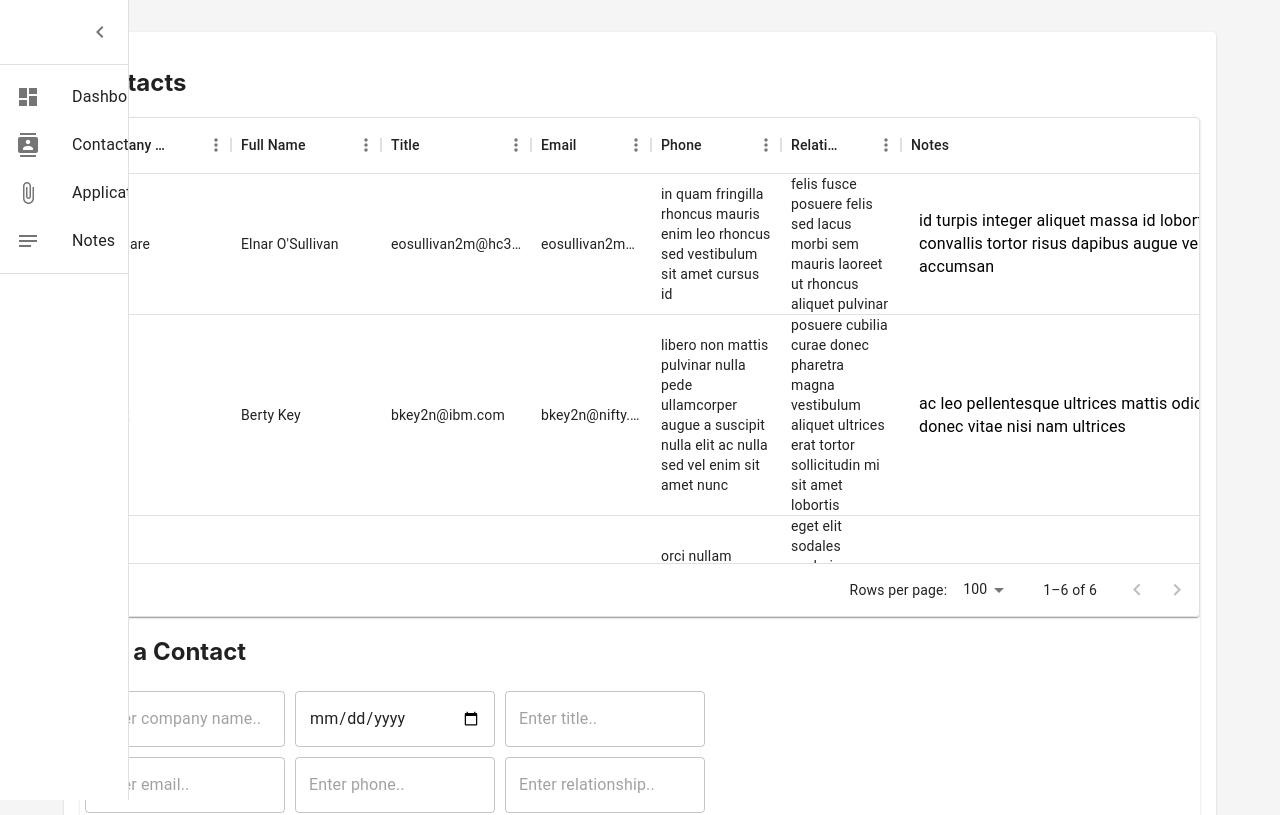
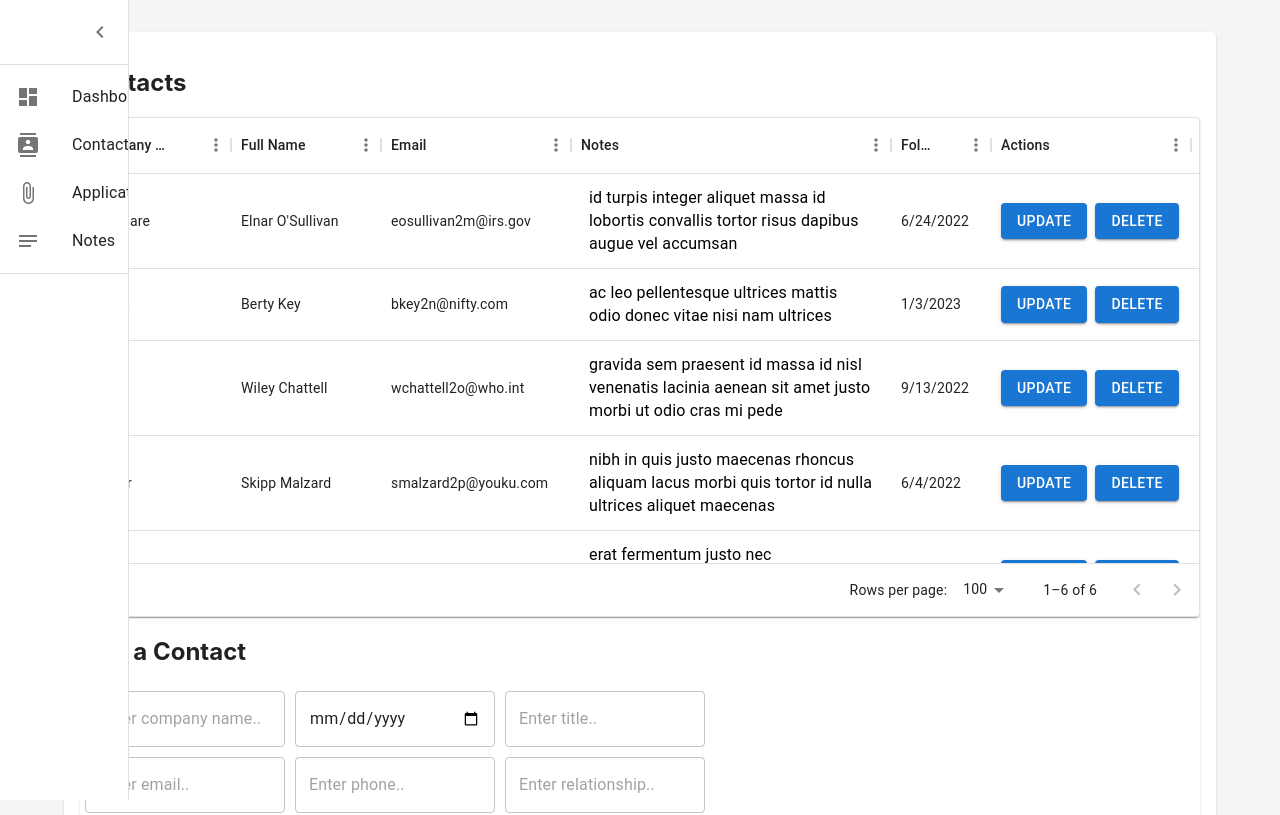
Before and after one commit to OSUMed/Job-Navi-FrontEnd, a React (Create React App) app: page /contacts in a window 1280 px wide. Shown: the top 815 px of the page. Built offline with nearby package versions, Linux system fonts and the light colour scheme; the HTML template or start-up script is replaced by a standard one.

Commit message:
Change DataTable view columns

```diff
--- a/src/Components/Applications.tsx
+++ b/src/Components/Applications.tsx
@@ -28,9 +28,9 @@ import {
   GridRowModes,
   GridRowModesModel,
   GridRenderEditCellParams,
-  GridRenderCellParams,
   useGridApiContext,
   GridActionsCellItem,
+  GridToolbar,
 } from "@mui/x-data-grid";
 import moment from "moment";
 import { styled } from "@mui/material/styles";
@@ -67,7 +67,11 @@ export default function Applications() {
     company: "",
     dateApplied: "",
   });
-  const [pageSize, setPageSize] = React.useState<number>(20);
+  // const [pageSize, setPageSize] = React.useState<number>(20);
+  const [paginationModel, setPaginationModel] = React.useState({
+    pageSize: 20,
+    page: 0,
+  });
   const [rowId, setRowId] = React.useState<number | null>();
   const [loading, setLoading] = React.useState<boolean>(true);
   const [rowModesModel, setRowModesModel] = React.useState<GridRowModesModel>(
@@ -125,6 +129,7 @@ export default function Applications() {
           value={params.row.notes}
         />
       ),
+      renderEditCell: CustomEditComponent,
       // This will render the cell how you want it. Instead of a regular cell, I want to create a textfield so I don't have to scroll
       // right when the message is too long(textfield wraps text around)
       // renderCell: (params) => (
@@ -154,38 +159,22 @@ export default function Applications() {
       editable: true,
       sortable: true,
     },
-    {
-      field: "dateCreated",
-      headerName: "Date Created",
-      // hide: true,
-      width: 120,
-      editable: true,
-      sortable: true,
-    },
-    {
-      field: "status",
-      headerName: "Status",
-      width: 130,
-      type: "singleSelect",
-      // I want this header's column to have options we can pick from:
-      valueOptions: [
-        "Bookmarked",
-        "Applying",
-        "Applied",
-        "Interviewing",
-        "Negotiating",
-        "Accepted",
-      ],
-      editable: true,
-      sortable: true,
-    },
-    {
-      field: "salary",
-      headerName: "Salary(USD)",
-      width: 120,
-      editable: true,
-      sortable: true,
-    },
+    // {
+    //   field: "dateCreated",
+    //   headerName: "Date Created",
+    //   hideable: true,
+    //   width: 120,
+    //   sortable: true,
+    // },
+
+    // {
+    //   field: "salary",
+    //   headerName: "Salary(USD)",
+    //   width: 120,
+    //   hideable: true,
+    //   editable: true,
+    //   sortable: true,
+    // },
     {
       field: "location",
       headerName: "Job Location",
@@ -225,46 +214,47 @@ export default function Applications() {
       //   />
       // ),
     },
-    {
-      field: "notes",
-      headerName: "Notes",
-      width: 350,
-      // hide: true,
-      editable: true,
-      sortable: true,
-      renderCell: (params) => (
-        <CustomDisabledTextField
-          multiline
-          variant={"standard"}
-          fullWidth
-          InputProps={{ disableUnderline: true }}
-          maxRows={4}
-          disabled={true}
-          sx={{
-            padding: 1,
-            color: "primary.main",
-          }}
-          defaultValue={params.row.notes}
-          value={params.row.notes}
-        />
-      ),
-      // renderCell: (params) => (
-      //   <CustomDisabledTextField
-      //     multiline
-      //     variant={"standard"}
-      //     fullWidth
-      //     InputProps={{ disableUnderline: true }}
-      //     maxRows={4}
-      //     disabled={true}
-      //     sx={{
-      //       padding: 1,
-      //       color: "primary.main",
-      //     }}
-      //     defaultValue={params.row.notes}
-      //     value={params.row.notes}
-      //   />
-      // )
-    },
+    // {
+    //   field: "notes",
+    //   headerName: "Notes",
+    //   width: 350,
+    //   // hide: true,
+    //   editable: true,
+    //   sortable: true,
+    //   resizable: true,
+    //   renderCell: (params) => (
+    //     <CustomDisabledTextField
+    //       multiline
+    //       variant={"standard"}
+    //       fullWidth
+    //       InputProps={{ disableUnderline: true }}
+    //       maxRows={4}
+    //       disabled={true}
+    //       sx={{
+    //         padding: 1,
+    //         color: "primary.main",
+    //       }}
+    //       defaultValue={params.row.notes}
+    //       value={params.row.notes}
+    //     />
+    //   ),
+    //   // renderCell: (params) => (
+    //   //   <CustomDisabledTextField
+    //   //     multiline
+    //   //     variant={"standard"}
+    //   //     fullWidth
+    //   //     InputProps={{ disableUnderline: true }}
+    //   //     maxRows={4}
+    //   //     disabled={true}
+    //   //     sx={{
+    //   //       padding: 1,
+    //   //       color: "primary.main",
+    //   //     }}
+    //   //     defaultValue={params.row.notes}
+    //   //     value={params.row.notes}
+    //   //   />
+    //   // )
+    // },
     {
       field: "dateApplied",
       headerName: "Date Applied",
@@ -277,6 +267,23 @@ export default function Applications() {
       field: "priority",
       headerName: "Priority",
       width: 80,
+      editable: true,
+      sortable: true,
+    },
+    {
+      field: "status",
+      headerName: "Status",
+      width: 130,
+      type: "singleSelect",
+      // I want this header's column to have options we can pick from:
+      valueOptions: [
+        "Bookmarked",
+        "Applying",
+        "Applied",
+        "Interviewing",
+        "Negotiating",
+        "Accepted",
+      ],
       editable: true,
       sortable: true,
     },
@@ -524,13 +531,6 @@ export default function Applications() {
     return <LinearProgress />;
   }
 
-  // Below we have <DataGrid> like a component and we pass options into it, like how we pass parent props to childs. Though
-  // here the child component(datagrid), is an API in MUI.
-  // columns: what the headers and associated column configuations are
-  // rows: the actual data for each row(it does the map function)
-  // Update stuff is a little weird-- requires making a promise and resolving it
-  // After that, it is just the regular Form Submit stuff
-
   const setRowEdit = (id: GridRowId) => {
     setRowModesModel({ ...rowModesModel, [id]: { mode: GridRowModes.Edit } });
   };
@@ -577,12 +577,17 @@ export default function Applications() {
                   // }
                   // pageSize={pageSize}
                   // rowsPerPageOptions={[20, 40, 60]}
-                  // autoPageSize={true}
+                  paginationModel={paginationModel}
+                  onPaginationModelChange={setPaginationModel}
+                  autoPageSize={true}
                   // experimentalFeatures={{ newEditingApi: true }}
                   editMode="row"
                   processRowUpdate={processRowUpdate}
                   onProcessRowUpdateError={handleProcessRowUpdateError}
                   rowModesModel={rowModesModel}
+                  slots={{
+                    toolbar: GridToolbar,
+                  }}
                 />
               </Paper>
               <h2>Add a Job</h2>
--- a/src/Components/Contacts.tsx
+++ b/src/Components/Contacts.tsx
@@ -132,41 +132,32 @@ export default function Contacts({ cookie }: PropTypes) {
       editable: true,
       sortable: true,
     },
-    {
-      field: "title",
-      headerName: "Title",
-      width: 150,
-      editable: true,
-      sortable: true,
-    },
+    // {
+    //   field: "title",
+    //   headerName: "Title",
+    //   width: 150,
+    //   editable: true,
+    //   sortable: true,
+    // },
     {
       field: "email",
       headerName: "Email",
       // hide: true,
-      width: 120,
+      width: 190,
       editable: true,
       sortable: true,
     },
-    {
-      field: "phone",
-      headerName: "Phone",
-      width: 130,
-      editable: true,
-      sortable: true,
-    },
-    {
-      field: "relationship",
-      headerName: "Relationship",
-      width: 120,
-      editable: true,
-      sortable: true,
-      renderEditCell: CustomEditComponent,
-    },
-
+    // {
+    //   field: "phone",
+    //   headerName: "Phone",
+    //   width: 130,
+    //   editable: true,
+    //   sortable: true,
+    // },
     {
       field: "notes",
       headerName: "Notes",
-      width: 350,
+      width: 320,
       // hide: true,
       editable: true,
       sortable: true,
@@ -190,7 +181,7 @@ export default function Contacts({ cookie }: PropTypes) {
     },
     {
       field: "followUpDate",
-      headerName: "Follow Up Date",
+      headerName: "Follow Up",
       width: 100,
       sortable: true,
       // Date Styling addon- Delete if not needed later
```
